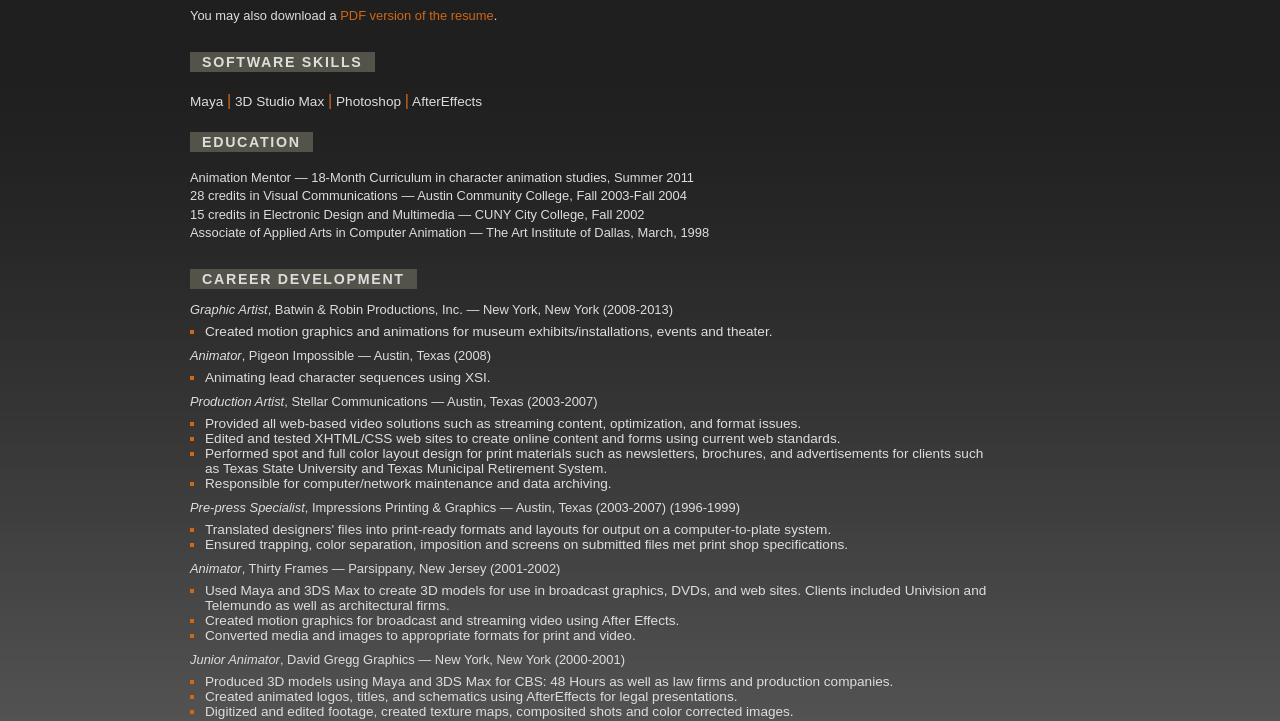
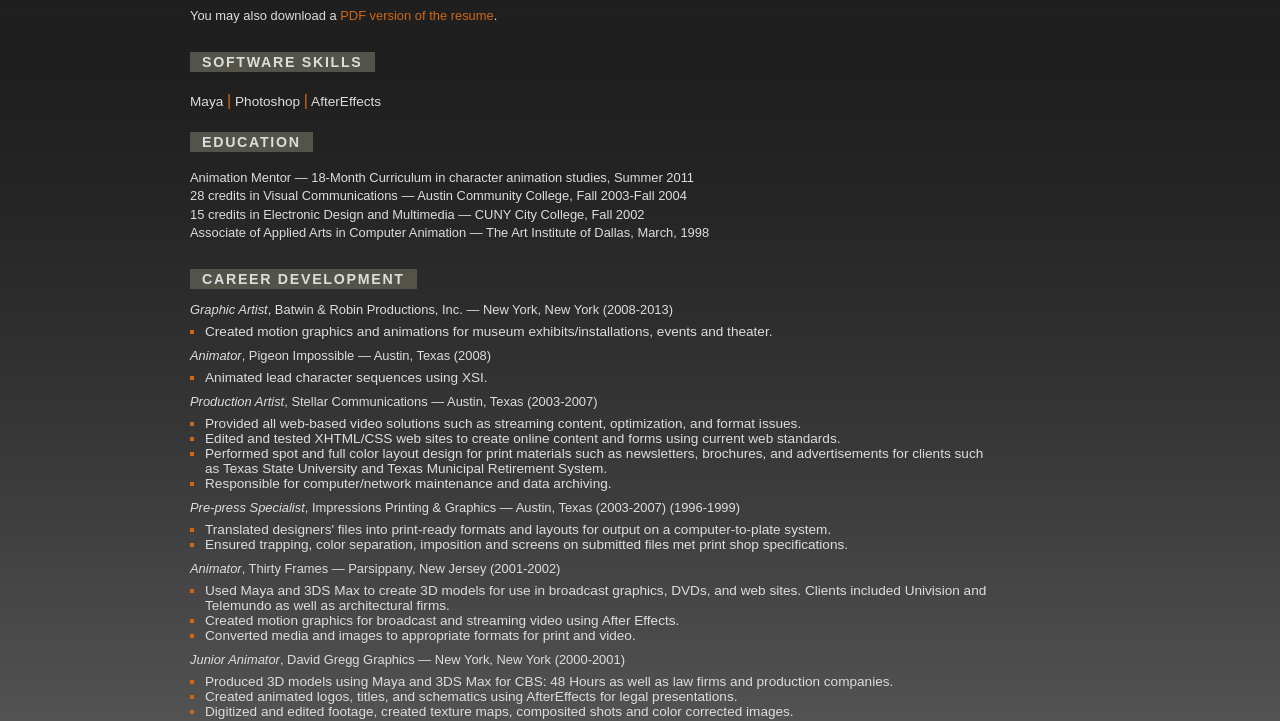
Before and after one commit to animatorpapa/animatorpapa.github.io, a plain HTML site: page resume.html in a window 1280 px wide. Shown: the part 91-812 px from the top of the page. Drawn offline with Linux system fonts and the light colour scheme.

Commit message:
Update resume.html

```diff
--- a/resume.html
+++ b/resume.html
@@ -31,7 +31,7 @@
 	     <p><span class="category">Software skills</span>
     </p>
 	    <br /><ul>
-        <div style="color:#DDD"> Maya <span style="color: #ce6716; font-size: 1.2em;">|</span> 3D Studio Max <span style="color: #ce6716; font-size: 1.2em;">|</span> Photoshop <span style="font-size: 1.2em; color: #ce6716;">|</span> AfterEffects</div>
+        <div style="color:#DDD"> Maya <span style="color: #ce6716; font-size: 1.2em;">|</span> Photoshop <span style="font-size: 1.2em; color: #ce6716;">|</span> AfterEffects</div>
       </ul>
 
    <p><span class="category">education</span><br /><br />
@@ -49,7 +49,7 @@
       </ul>
 
       <p><em>Animator</em>, Pigeon Impossible &mdash; Austin, Texas (2008)</p>
-      <ul><li><div style="color:#DDD">Animating lead character sequences using XSI.</div></li></ul>
+      <ul><li><div style="color:#DDD">Animated lead character sequences using XSI.</div></li></ul>
       <p><em>Production Artist</em>, Stellar  Communications &mdash; Austin, Texas (2003-2007)    </p>
       <ul>
       <li> <div style="color:#DDD">Provided all web-based video solutions such as streaming content, optimization, and format issues.</div></li>
```
